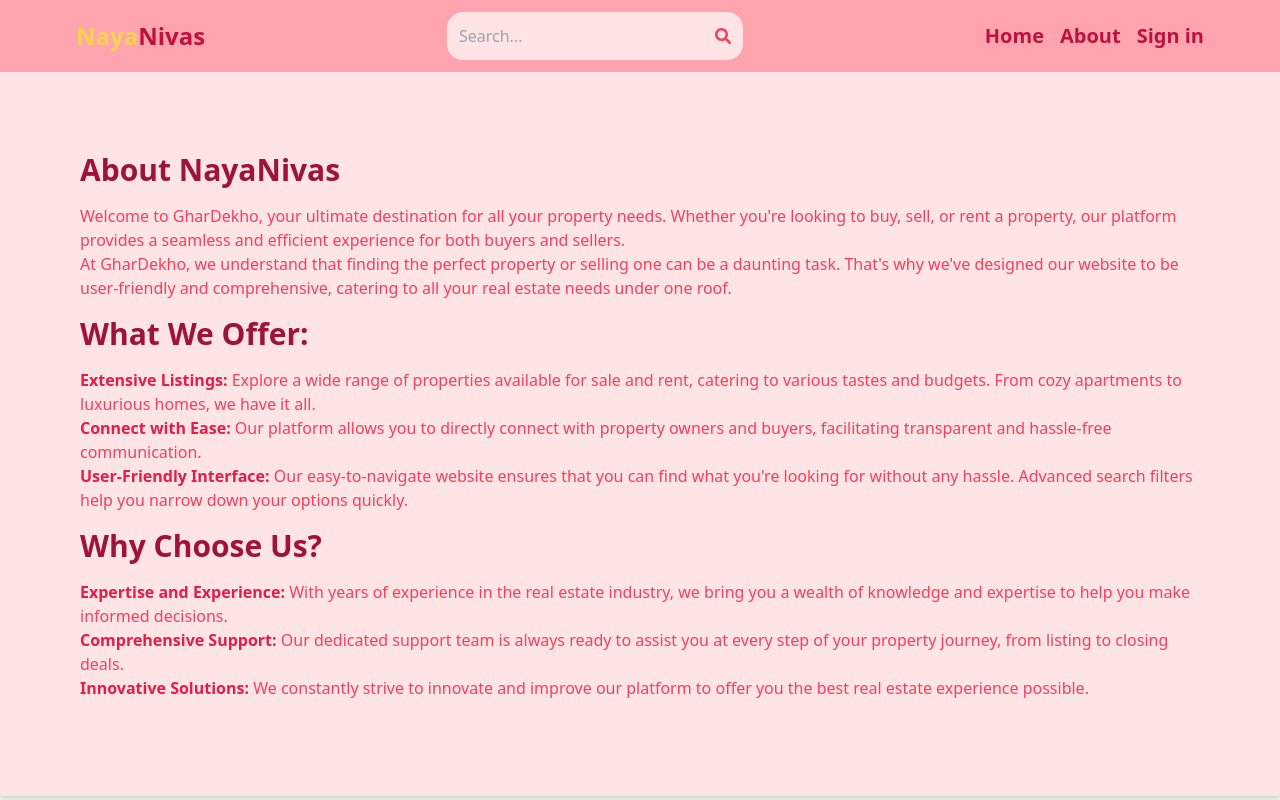
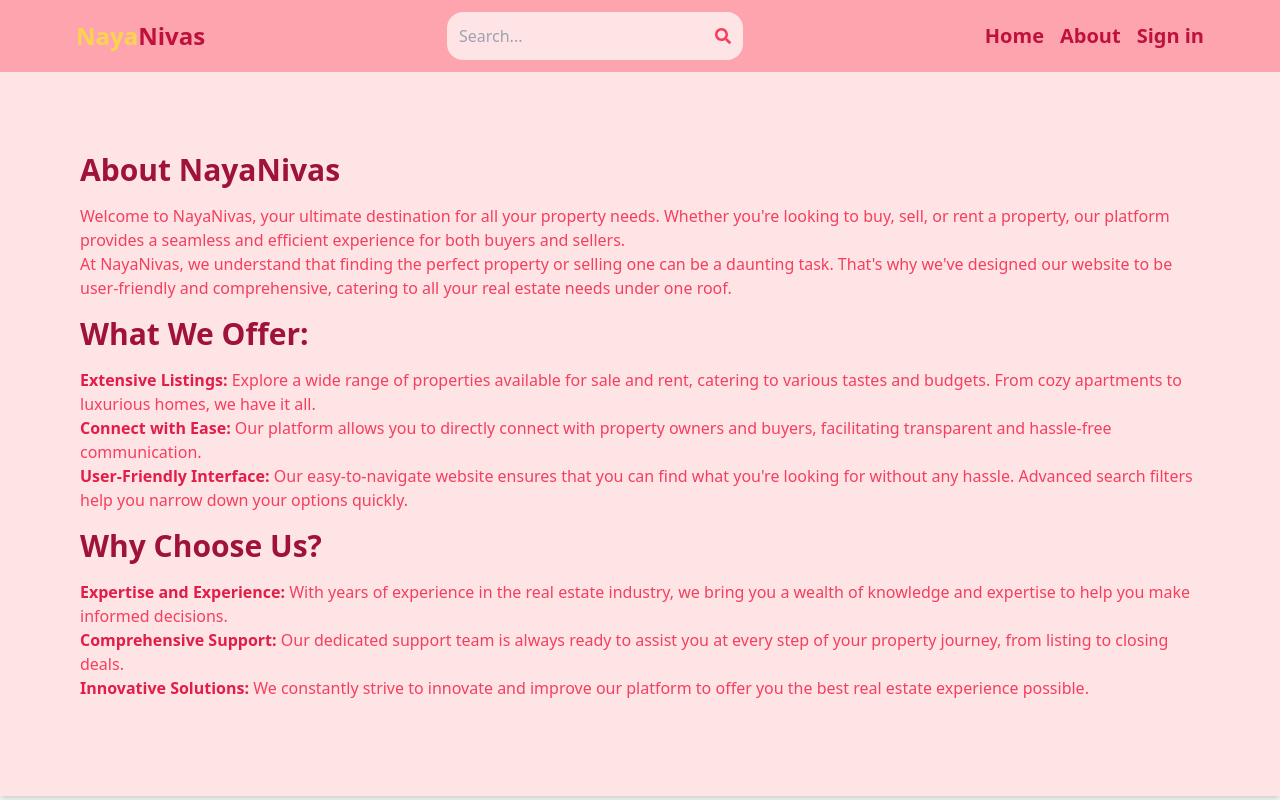
Before and after one commit to rishavs001/Real-Estate, a React (Vite) app in the folder client/: page /about in a window 1280 px wide. Built offline with nearby package versions, Linux system fonts and the light colour scheme; no server answers.

Commit message:
minor changes

```diff
--- a/client/src/components/Header.jsx
+++ b/client/src/components/Header.jsx
@@ -48,12 +48,12 @@
         </form>
         <ul className='flex gap-4'>
           <Link to='/'>
-            <li className='font-bold text-sm sm:text-xl hidden sm:inline text-rose-700 hover:underline'>
+            <li className='font-bold text-sm sm:text-xl hidden sm:inline text-rose-700 hover:text-pink-900'>
               Home
             </li>
           </Link>
           <Link to='/about'>
-            <li className='font-bold text-sm sm:text-xl hidden sm:inline text-rose-700 hover:underline'>
+            <li className='font-bold text-sm sm:text-xl hidden sm:inline text-rose-700 hover:text-pink-900'>
               About
             </li>
           </Link>
@@ -65,7 +65,7 @@
                 alt='profile'
               />
             ) : (
-              <li className='font-bold text-sm sm:text-xl text-rose-700 hover:underline'> Sign in</li>
+              <li className='font-bold text-sm sm:text-xl text-rose-700 hover:text-pink-900'> Sign in</li>
             )}
           </Link>
         </ul>
--- a/client/src/pages/About.jsx
+++ b/client/src/pages/About.jsx
@@ -5,9 +5,9 @@
     <div className='bg-rose-100 shadow-md h-full'>
         <div className='py-20 px-4 max-w-6xl mx-auto'>
       <h1 className='text-3xl font-bold mb-4 text-rose-800'>About NayaNivas</h1>
-      <p className='mb-4 text-rose-500'>Welcome to GharDekho, your ultimate destination for all your property needs. Whether you're looking to buy, sell, or rent a property, our platform provides a seamless and efficient experience for both buyers and sellers.
+      <p className='mb-4 text-rose-500'>Welcome to NayaNivas, your ultimate destination for all your property needs. Whether you're looking to buy, sell, or rent a property, our platform provides a seamless and efficient experience for both buyers and sellers.
 <br/>
-At GharDekho, we understand that finding the perfect property or selling one can be a daunting task. That's why we've designed our website to be user-friendly and comprehensive, catering to all your real estate needs under one roof.</p>
+At NayaNivas, we understand that finding the perfect property or selling one can be a daunting task. That's why we've designed our website to be user-friendly and comprehensive, catering to all your real estate needs under one roof.</p>
 
 <h1 className='text-3xl font-bold mb-4 text-rose-800'>What We Offer:</h1>
 <ul className='mb-4 text-rose-500'>
--- a/client/src/pages/Home.jsx
+++ b/client/src/pages/Home.jsx
@@ -60,7 +60,7 @@
           <br />
           We have a wide range of properties for you to choose from.
           <br/>
-          So, unlock Your Dream Property - Rent, Sell, and Connect with Ease in One Place !!
+          So, unlock Your Dream Property - Buy, Rent, Sell, and Connect with Ease in One Place !!
         </div>
         <Link
           to={'/search'}
```
